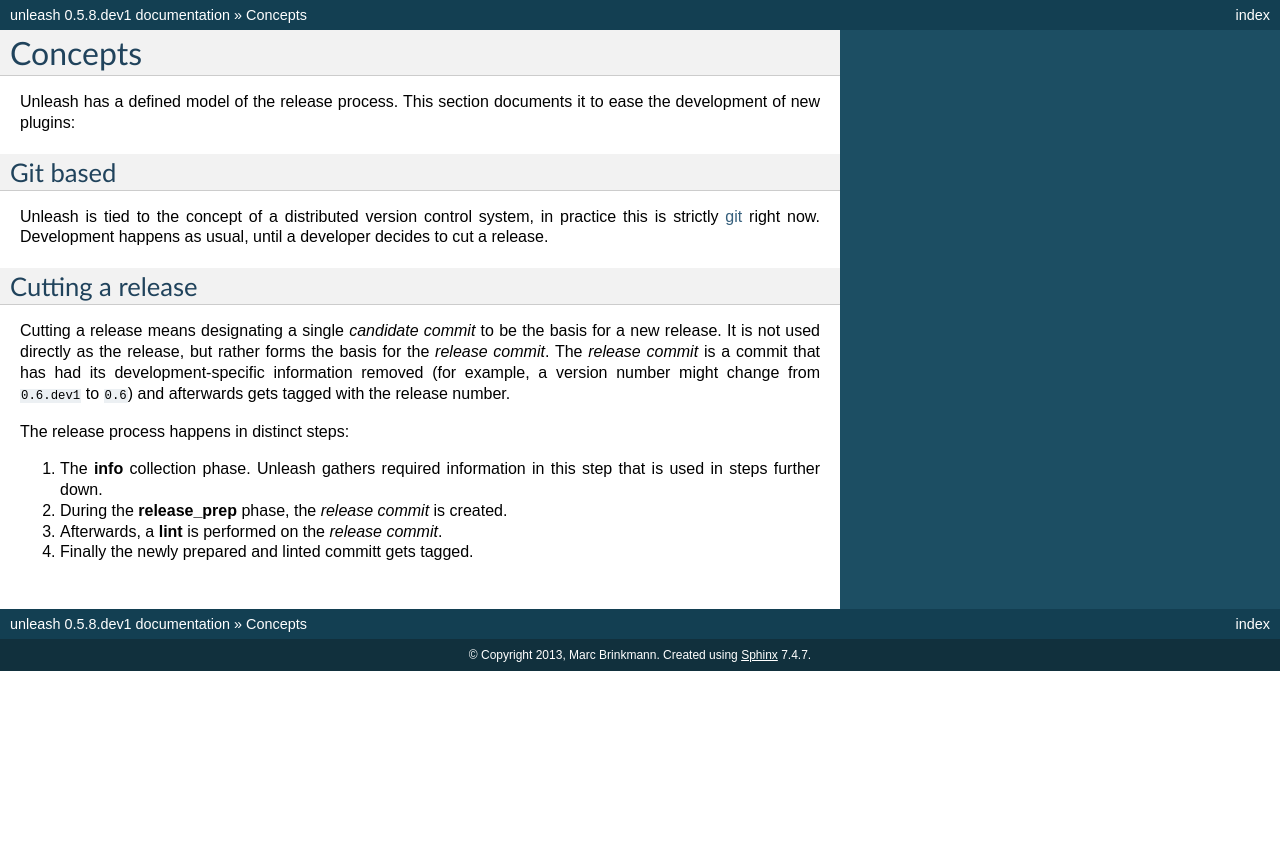
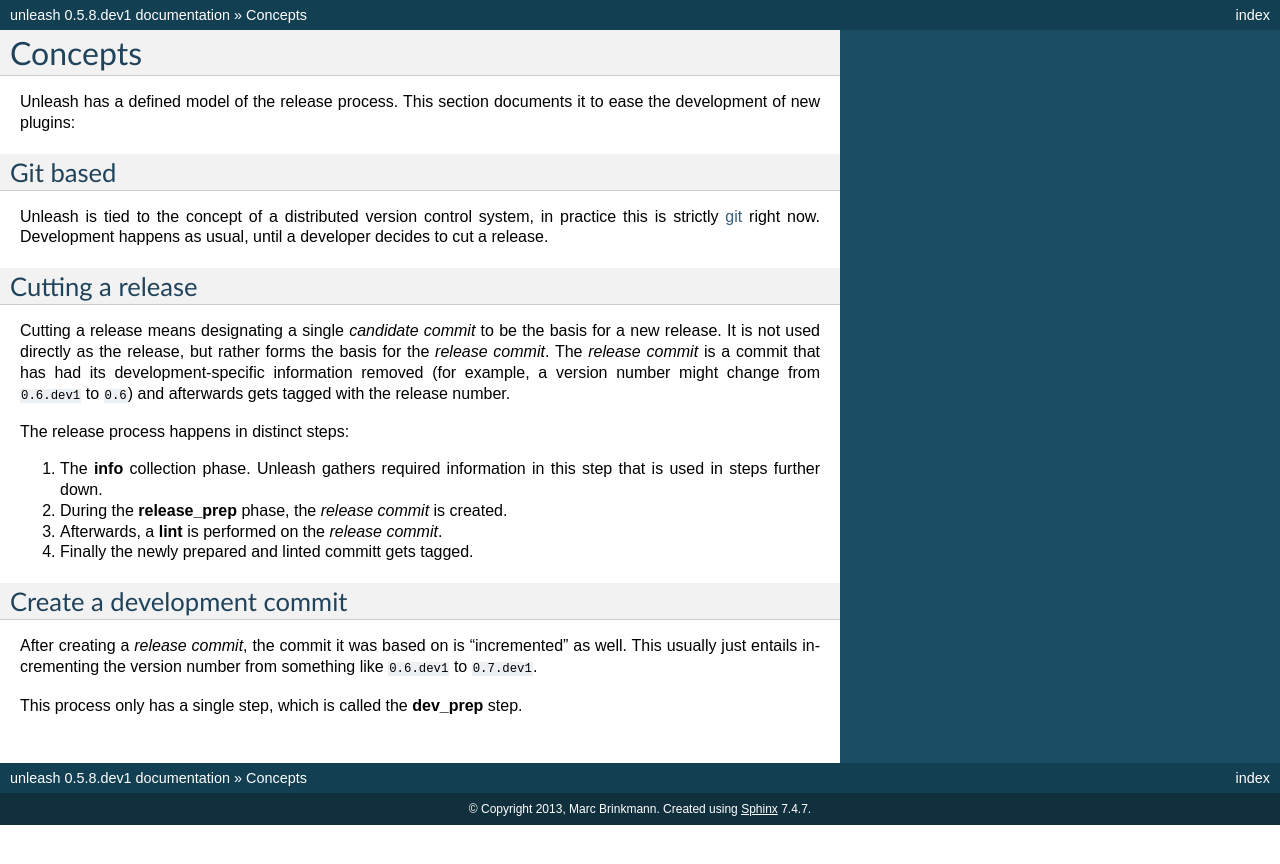
Before and after one commit to mbr/unleash, a Sphinx documentation site: the page built from docs/concepts.rst, in a window 1280 px wide. Shown: the top 864 px of the page. Built offline with Sphinx 7.4.7, drawn with Linux system fonts in a browser that asks for light colours.

Commit message:
Concepts updated.

```diff
--- a/docs/concepts.rst
+++ b/docs/concepts.rst
@@ -31,4 +33,13 @@ The release process happens in distinct steps:
 3. Afterwards, a **lint** is performed on the *release commit*.
 4. Finally the newly prepared and linted committ gets tagged.
 
-.. _git: https://git-scm.com
+
+
+Create a development commit
+---------------------------
+
+After creating a *release commit*, the commit it was based on is "incremented"
+as well. This usually just entails incrementing the version number from
+something like ``0.6.dev1`` to ``0.7.dev1``.
+
+This process only has a single step, which is called the **dev_prep** step.
```
Also changed, not shown: other parts of docs/concepts.rst (+2 -0 lines).
